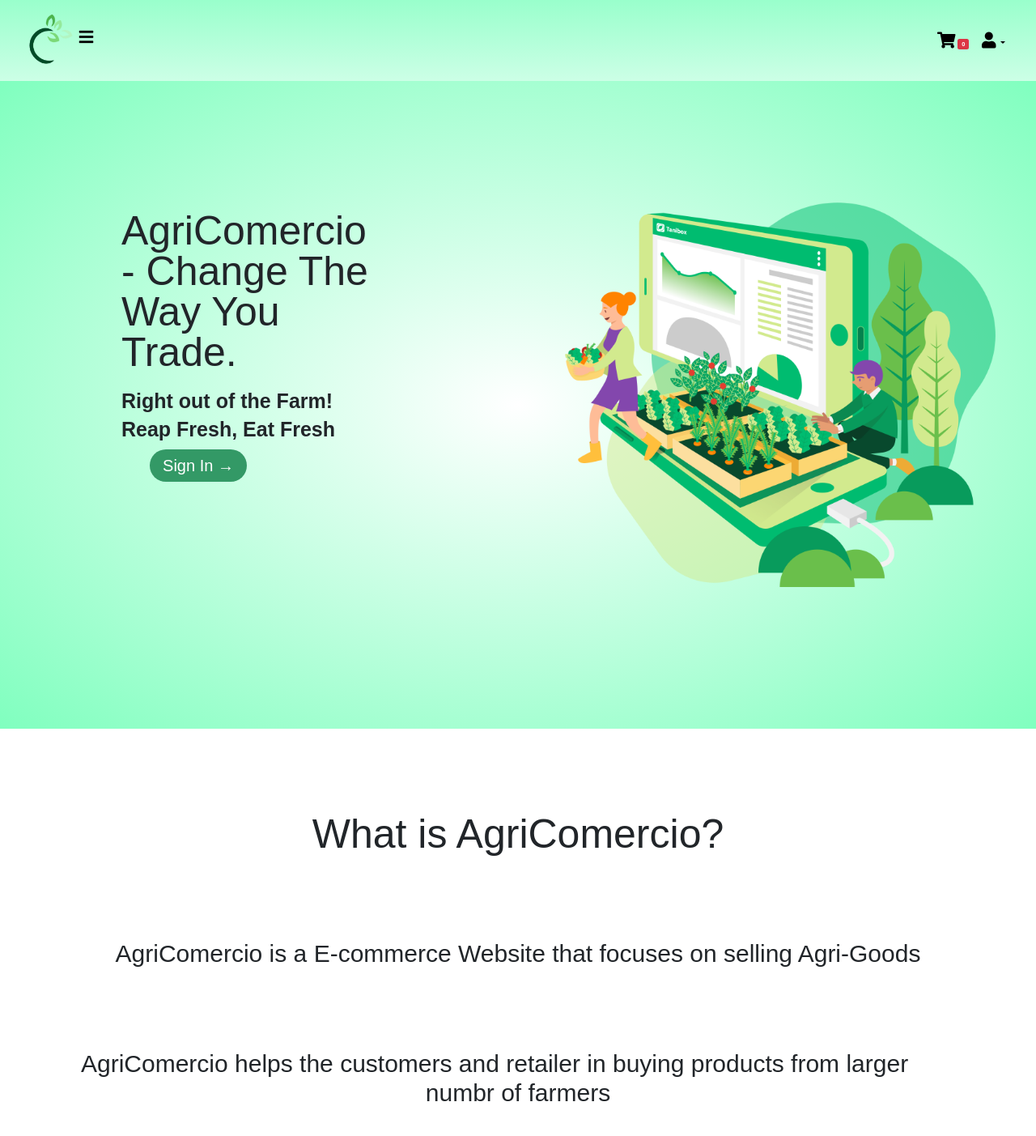
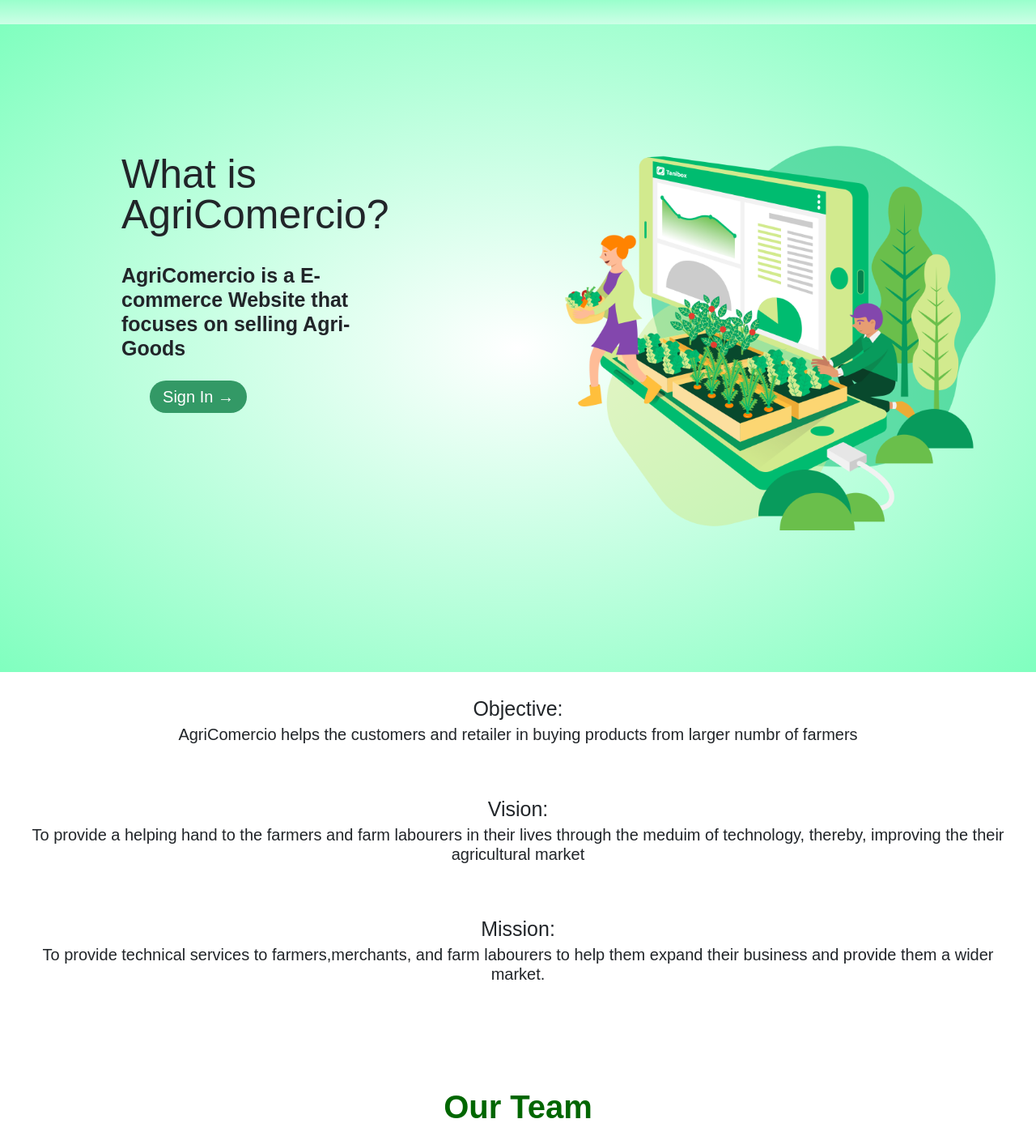
Before and after one commit to geelato-b/agricomercio, a PHP site: page /about.php in a window 1280 px wide. Shown: the top 1403 px of the page at 81% size. Run offline with PHP 8.4, Linux system fonts and the light colour scheme; data comes from the database, SQL or seed files in the repository; some libraries are stand-ins or nearby versions.

Commit message:
Update about.php

```diff
--- a/about.php
+++ b/about.php
@@ -10,8 +10,6 @@
     $user_info = GetUserDetails($conn, $USER_ID );
     $user = GetUserName($conn, $USER_ID );
 }
-
-
  ?>
 
 <!DOCTYPE html>
@@ -22,7 +20,7 @@
     <meta name="viewport" content="width=device-width, initial-scale=1.0">
     <title>AgriComercio</title>
 
-    <link rel="stylesheet" href="css/bootstrap.min.css">
+    <link rel="stylesheet" href="css/bootstrap.css">
     <link rel="stylesheet" href="css/style.css">
     <link rel="stylesheet" href="css/fontawesome.css">
     <link rel="stylesheet" href="https://cdnjs.cloudflare.com/ajax/libs/font-awesome/5.15.2/css/all.min.css">
@@ -32,13 +30,33 @@
 
 
 <header id="header">
+    <nav class="navbar navbar-expand-lg ">
+    <div class="container-fluid">
+        <a class="navbar-brand" href="index.php">
+        <div class="right">
+        <img clas ="logo" src="img/logo2.png" alt="" width="100px" height="100px">
 
-<div class="right">
-    <img clas ="logo" src="img/logo1.png" alt="" width="70px" height="70px">
-    <div class="fas fa-bars" id="bars"></div>
             </div>
+        </a>
+        <button class="navbar-toggler" type="button" data-bs-toggle="collapse" data-bs-target="#navbarSupportedContent" aria-controls="navbarSupportedContent" aria-expanded="false" aria-label="Toggle navigation">
+        <span   class="navbar-toggler-icon"><i style= "color:black; " class="fas fa-bars"></i></span>
+        </button>
+        <div class="collapse navbar-collapse" id="navbarSupportedContent">
+        <ul class="navbar-nav me-auto mb-2 mb-lg-0">
+            <li class="nav-item">
+            <a class="nav-link active" aria-current="page" href="index.php">Home</a>
+            </li>
+            <li class="nav-item">
+            <a class="nav-link" href="product.php">Products</a>
+            </li>
+            <li class="nav-item">
+            <a class="nav-link" href="services.php">Services</a>
+            </li>
+            <li class="nav-item">
+            <a class="nav-link" href="About.php">About Us</a>
+            </li>
 
-<div class="left">
+        </ul>
 
         <div class="dropdown">
             <a href="cart.php"><div class="fas fa-shopping-cart"></div>
@@ -62,6 +80,7 @@
                             ?>
 
                 </a>
+
                 <button class="dropdown-toggle" type="button" id="dropdownMenu2" data-bs-toggle="dropdown" aria-expanded="false">
                 <div class="fas fa-user"></div>
                 </button>
@@ -89,22 +108,15 @@
                         <a href="sign_in.php"><li><button class="dropdown-item" type="button">Sign In</button></li></a>
                     <?php }
                     ?>
+
                 </ul>
+            </div>
         </div>
 
         </div>
-
-<nav class="navbar">
-<ul>
-<li><a href="index.php">Home</a></li>
-<li><a href="product.php">Product</a></li>
-<li><a href="services.php">Services</a></li>
-<li><a href="about.php">About</a></li>
-</ul>
+    </div>
     </nav>
-
 </header>
-
 <body>
 <section id="home">
 
@@ -113,9 +125,11 @@
                <div class="col">
                    <div class="content-home ">
 
-                       <h1>AgriComercio - Change The Way You Trade.</h1>
-                       <h2>Right out of the Farm!</h2>
-                       <h2>Reap Fresh, Eat Fresh</h2>
+                        <h1>What is AgriComercio?</h1>
+                        <br>
+                        <h2>AgriComercio is a E-commerce Website that focuses on selling Agri-Goods</h2>
+                        <br>
+
 
                             <a href="sign_in.php"><button class="btn-home">Sign In &#8594;</button></a>
                    </div>
@@ -130,32 +144,125 @@
    </section>
 
 
-   <section id="Agricomercio">
-       <div class="Agri">
-       <h1>What is AgriComercio?</h1>
-        <h2>AgriComercio is a E-commerce Website that focuses on selling Agri-Goods</h2>
+<section id="about">
+    <div class="about-container">
+        <div class="about-slider">
+            <div class="about-card item">
+                    <div class="content">
+                    <h1>Objective:</h1>
                     <h2>AgriComercio helps the customers and retailer in buying products from larger numbr of farmers</h2>
+                    </div>
+
+                    </div>
+            </div>
+        </div>
+        <div class="about-slider">
+            <div class="about-card item">
+                    <div class="content">
+                        <h1>Vision:</h1>
+                        <h2>To provide a helping hand to the farmers and farm labourers in their lives
+                        through the meduim of technology, thereby, improving the their agricultural market</h2>
+                    </div>
+            </div>
+        </div>
+        <div class="about-slider">
+            <div class="about-card item">
+                    <div class="content">
+                    <h1>Mission:</h1>
+                            <h2>To provide technical services to
+                            farmers,merchants, and farm labourers to help them expand their
+                            business and provide them a wider market.</h2>
+                    </div>
+                    </div>
+            </div>
+        </div>
+
+
+    </div>
+
+
+</section>
+
+<div class="caption">
+        <h2>Our Team</h2>
+    </div>
+
+
+<section id="about">
+    <div class="about-container">
+        <div class="about-slider">
+            <div class="about-card item">
+            <div class="image">
+                <img src="img/gelai.jpg"  class="card-img-top">
+                </div>
+                    <div class="content">
+                    <h2>Angelica Mae Bonganay</h2>
+                    <br>
+                    <h3>Writer</h3>
+                    <div>
+                            <ul class="social">
+                            <li><a href=""><i class="fab fa-facebook-square"></i></a></li>
+                            <li><a href=""><i class="fab fa-twitter-square"></i></a></li>
+                            <li><a href=""><i class="fab fa-instagram-square"></i></a></li>
+                            <li><a href=""><i class="fab fa-google-plus-square"></i></a></li>
+                            </ul>
+                            </div>
+                    </div>
+
+                    </div>
+            </div>
+        </div>
+        <div class="about-slider">
+            <div class="about-card item">
+            <div class="image">
+                <img src="img/nat.jpg"  class="card-img-top">
+                </div>
+                    <div class="content">
+                        <h2>Natalie Buenconsejo</h2>
+                        <br>
+                        <h3>Writer</h3>
+                        <div>
+                            <ul class="social">
+                            <li><a href=""><i class="fab fa-facebook-square"></i></a></li>
+                            <li><a href=""><i class="fab fa-twitter-square"></i></a></li>
+                            <li><a href=""><i class="fab fa-instagram-square"></i></a></li>
+                            <li><a href=""><i class="fab fa-google-plus-square"></i></a></li>
+                            </ul>
+                            </div>
+                    </div>
+            </div>
+        </div>
+        <div class="about-slider">
+            <div class="about-card item">
+            <div class="image">
+                <img src="img/tin.jpg"  class="card-img-top">
+                </div>
+                    <div class="content">
+                            <h2>Christine Joyce Precones</h2>
+                            <br>
+                            <h3>Writer</h3>
+
+                            <div>
+                            <ul class="social">
+                            <li><a href=""><i class="fab fa-facebook-square"></i></a></li>
+                            <li><a href=""><i class="fab fa-twitter-square"></i></a></li>
+                            <li><a href=""><i class="fab fa-instagram-square"></i></a></li>
+                            <li><a href=""><i class="fab fa-google-plus-square"></i></a></li>
+                            </ul>
+                            </div>
+                    </div>
+                    </div>
+            </div>
+        </div>
+
+
     </div>
 
 
 </section>
 
 
-   <section id="mission">
-    <h1>Mission:</h1>
-   <h2>To provide technical services to
-   farmers,merchants, and farm labourers to help them expand their
-   business and provide them a wider market.</h2>
 
-   </section>
-
-
-   <section id="vision">
-    <h1>Vision:</h1>
-   <h2>To provide a helping hand to the farmers and farm labourers in their lives
-   through the meduim of technology, thereby, improving the their agricultural market</h2>
-
-   </section>
 
 
    <section id="footer">
@@ -174,13 +281,11 @@
 </section>
 
 
-
-
-
-
 <script src="js/bootstrap.bundle.js"></script>
     <script src="js/jquery.js"></script>
-    <script src="js/main.js"></script>
+    <script src="js/popper.js"></script>
+    <script src="js/bootstrap.js"></script>
+
 
 </body>
 </html>
```
Lines whose indentation alone changed are shown as unchanged.
